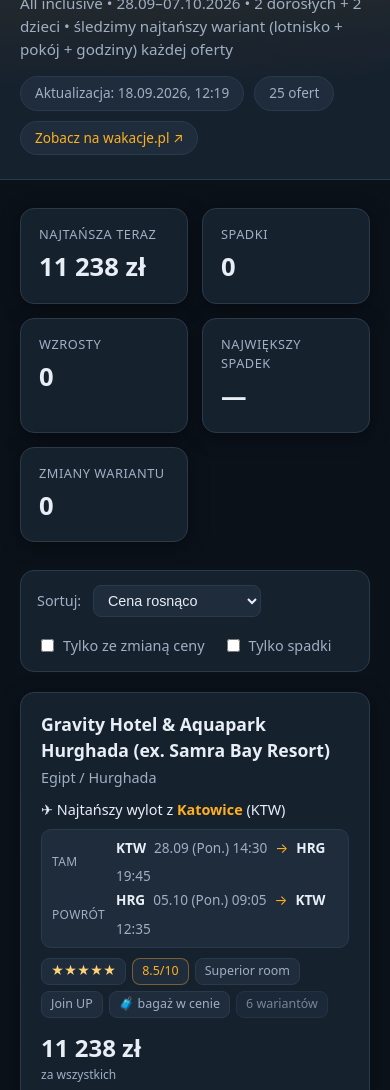
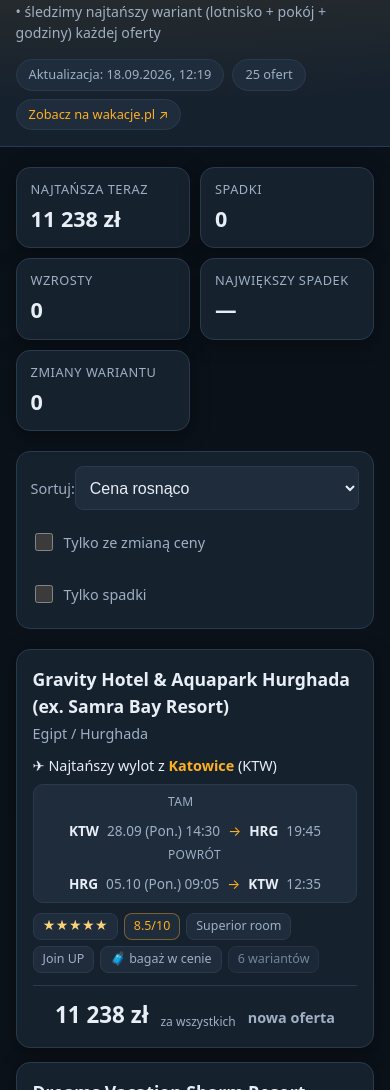
Before and after one commit to gtxsdz/wakacje-tracker, a website: page index.html in a window 390 px wide. Shown: the part 82-1172 px from the top of the page. Drawn offline with nearby package versions, Linux system fonts and the light colour scheme.

Commit message:
feat(ui): dostosowanie interfejsu do urzadzen mobilnych
Responsywne breakpointy (768/560/360px), modal jako bottom-sheet na telefonach, cele dotykowe 44px, safe-area dla notcha, meta theme-color i viewport-fit.

```diff
--- a/index.html
+++ b/index.html
@@ -2,9 +2,13 @@
 <html lang="pl">
 <head>
   <meta charset="UTF-8" />
-  <meta name="viewport" content="width=device-width, initial-scale=1.0" />
+  <meta name="viewport" content="width=device-width, initial-scale=1.0, viewport-fit=cover" />
   <title>Ceny wycieczek do Egiptu — tracker</title>
   <meta name="description" content="Śledzenie cen wycieczek all inclusive do Egiptu z wakacje.pl: spadki i wzrosty w czasie." />
+  <meta name="theme-color" content="#0f1720" />
+  <meta name="color-scheme" content="dark" />
+  <meta name="apple-mobile-web-app-capable" content="yes" />
+  <meta name="apple-mobile-web-app-status-bar-style" content="black-translucent" />
   <link rel="stylesheet" href="./styles.css" />
   <link rel="preconnect" href="https://cdn.jsdelivr.net" />
 </head>
--- a/styles.css
+++ b/styles.css
@@ -22,12 +22,16 @@
   background: linear-gradient(180deg, #0b1119 0%, #0f1720 100%);
   color: var(--text);
   line-height: 1.5;
+  -webkit-text-size-adjust: 100%;
 }
 
 .wrap {
   max-width: 1080px;
   margin: 0 auto;
-  padding: 0 20px;
+  /* Płynny padding + bezpieczne marginesy dla notcha na telefonach. */
+  padding: 0 clamp(14px, 4vw, 20px);
+  padding-left: max(clamp(14px, 4vw, 20px), env(safe-area-inset-left));
+  padding-right: max(clamp(14px, 4vw, 20px), env(safe-area-inset-right));
 }
 
 /* Header */
@@ -112,14 +116,21 @@
   color: var(--text);
   border: 1px solid var(--border);
   border-radius: 8px;
-  padding: 6px 10px;
-  font-size: 0.9rem;
+  padding: 8px 10px;
+  /* 16px zapobiega auto-zoomowi Safari przy focusie na iOS. */
+  font-size: 16px;
 }
 .controls .checkbox {
   display: inline-flex;
   align-items: center;
-  gap: 6px;
+  gap: 8px;
   cursor: pointer;
+  min-height: 32px;
+}
+.controls .checkbox input {
+  width: 18px;
+  height: 18px;
+  accent-color: var(--accent);
 }
 
 /* Offers */
@@ -300,9 +311,119 @@
 }
 .state.error { color: var(--up); }
 
+/* ===================== RESPONSYWNOŚĆ / MOBILE ===================== */
+
+/* Tablety i węższe: mniej powietrza, elastyczne kafelki podsumowania. */
+@media (max-width: 768px) {
+  .site-header { padding: 24px 0 20px; }
+  .summary {
+    grid-template-columns: repeat(auto-fit, minmax(130px, 1fr));
+    gap: 10px;
+    margin: 20px 0;
+  }
+  .summary-card { padding: 12px 14px; }
+  .summary-card .value { font-size: 1.35rem; }
+}
+
+/* Telefony: karta oferty w jednej kolumnie, cena jako pasek pod treścią. */
 @media (max-width: 560px) {
-  .offer-card { grid-template-columns: 1fr; }
-  .offer-price { align-items: flex-start; text-align: left; }
+  .site-header { padding: 20px 0 16px; }
+  .subtitle { font-size: 0.88rem; }
+
+  .meta-bar { gap: 8px; }
+  .meta-pill { font-size: 0.8rem; padding: 5px 12px; }
+
+  /* Kafelki podsumowania: dwa w rzędzie, czytelne na wąskim ekranie. */
+  .summary {
+    grid-template-columns: repeat(2, 1fr);
+    gap: 10px;
+  }
+
+  /* Kontrolki jedna pod drugą, pełna szerokość i wygodny dotyk. */
+  .controls {
+    flex-direction: column;
+    align-items: stretch;
+    gap: 12px;
+    padding: 14px;
+  }
+  .controls > label:first-child {
+    display: flex;
+    align-items: center;
+    justify-content: space-between;
+  }
+  .controls select { margin-left: 0; flex: 1; min-height: 44px; }
+  .controls .checkbox { min-height: 40px; }
+
+  /* Karta: treść na górze, blok ceny jako pasek na dole. */
+  .offer-card {
+    grid-template-columns: 1fr;
+    gap: 12px;
+    padding: 16px;
+  }
+  .offer-card:hover { transform: none; }
+  .offer-price {
+    text-align: left;
+    min-width: 0;
+    flex-direction: row;
+    flex-wrap: wrap;
+    align-items: baseline;
+    gap: 8px 12px;
+    padding-top: 12px;
+    border-top: 1px solid var(--border);
+  }
+  .price-now { font-size: 1.4rem; }
+  .price-unit { align-self: flex-end; }
+  /* Zmiana i zakres w jednej linii z ceną, znaczek na całą szerokość. */
+  .change { margin-top: 0; }
+  .price-range { margin-top: 0; width: 100%; }
+  .badge-lowest { margin-top: 0; }
+
+  /* Loty: etykieta nad rozkładem, żeby nic się nie ścinało. */
+  .flight-line {
+    flex-direction: column;
+    align-items: flex-start;
+    gap: 2px;
+  }
+  .flight-label { min-width: 0; }
+
+  /* Modal na pełny ekran od dołu — wygodniejszy kciukiem. */
+  .modal { padding: 0; align-items: flex-end; }
+  .modal-body {
+    width: 100%;
+    max-height: 92vh;
+    border-radius: 16px 16px 0 0;
+    padding: 20px 16px calc(20px + env(safe-area-inset-bottom));
+  }
+  .modal-close {
+    top: 8px;
+    right: 10px;
+    width: 40px;
+    height: 40px;
+    font-size: 1.8rem;
+  }
+  .chart-holder { height: 240px; }
+  .modal-stats {
+    grid-template-columns: repeat(2, 1fr);
+    gap: 10px;
+  }
+  /* Log zmian wariantu w kolumnie — bez ściskania na wąskim ekranie. */
+  .change-item {
+    grid-template-columns: 1fr;
+    gap: 2px;
+  }
+  .change-item .creason { grid-column: 1; }
+}
+
+/* Bardzo wąskie ekrany (małe telefony). */
+@media (max-width: 360px) {
+  .summary { grid-template-columns: 1fr; }
+  .price-now { font-size: 1.25rem; }
+}
+
+/* Urządzenia dotykowe: bez efektu hover (nie „przykleja się" po tapnięciu). */
+@media (hover: none) {
+  .offer-card:hover { transform: none; border-color: var(--border); }
+  .offer-card:active { border-color: var(--accent); }
 }
 
 /* --- Warianty wylotów --- */
```
